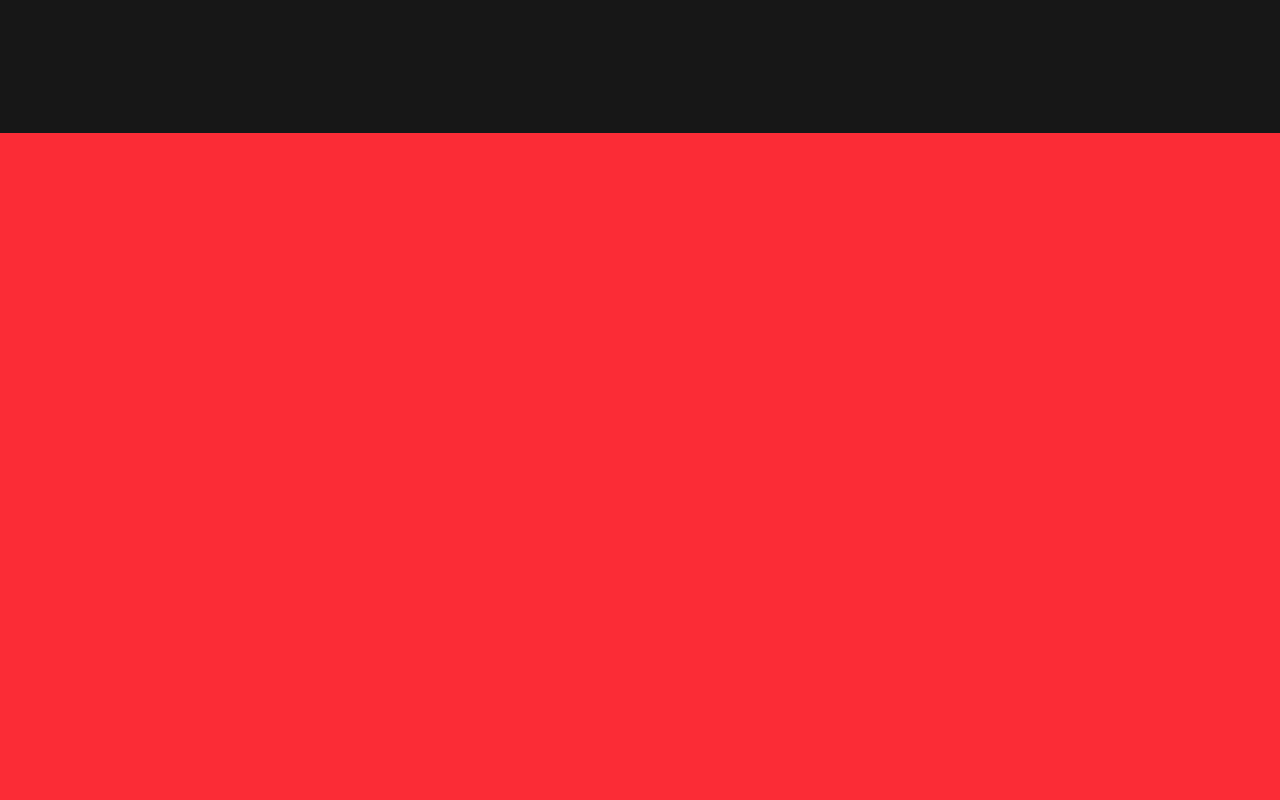
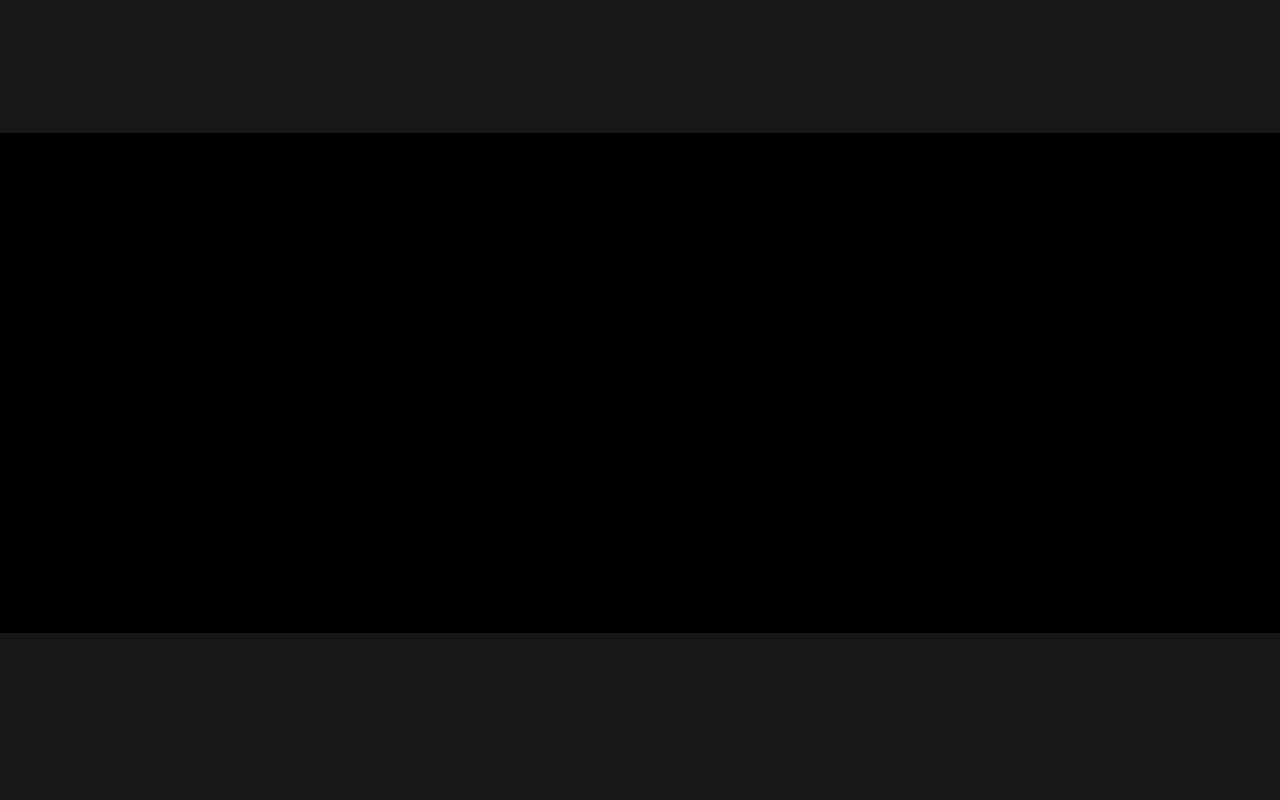
Before and after one commit to FelltopDigital/pinpoynt, a Next.js app: page /sectors in a window 1280 px wide. Shown: the part 8920-9720 px from the top of the page. After the commit the page ends 9697 px from the top, so only its background shows below. Built offline with nearby package versions, Linux system fonts and the light colour scheme.

Commit message:
more subtle spacer

```diff
--- a/components/sectors-header/index.js
+++ b/components/sectors-header/index.js
@@ -345,7 +345,7 @@ const SectorsHeader = () => {
           </div>
         </div>
       </Container>
-      <div className="h-[1000px] bg-red-500"></div>
+      <div className="h-[500px] bg-black"></div>
     </div>
   );
 };
```
